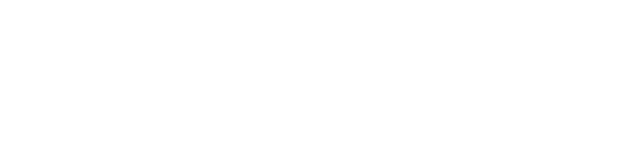
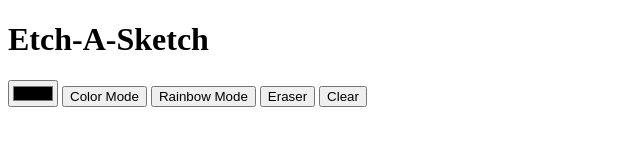
Before and after one commit to Kevin200k/Etch-a-Sketch, a plain HTML site: page index.html in a window 1280 px wide. Shown: the whole page, without its empty margins (0-640 px from the left). Drawn offline with Linux system fonts and the light colour scheme.

Commit message:
Created buttons and input types to change modes of the pixels in the grid

```diff
--- a/index.html
+++ b/index.html
@@ -3,9 +3,16 @@
 <head>
     <meta charset="UTF-8">
     <meta name="viewport" content="width=device-width, initial-scale=1.0">
-    <title>Document</title>
+    <title>Etch-A-Sketch</title>
 </head>
 <body>
-
+    <h1>Etch-A-Sketch</h1>
+    <div>
+        <input type="color" name="color" id="color">
+        <button id="color_mode">Color Mode</button>
+        <button id="rainbow_mode">Rainbow Mode</button>
+        <button id="eraser">Eraser</button>
+        <button id="clear">Clear</button>
+    </div>
 </body>
 </html>
```
